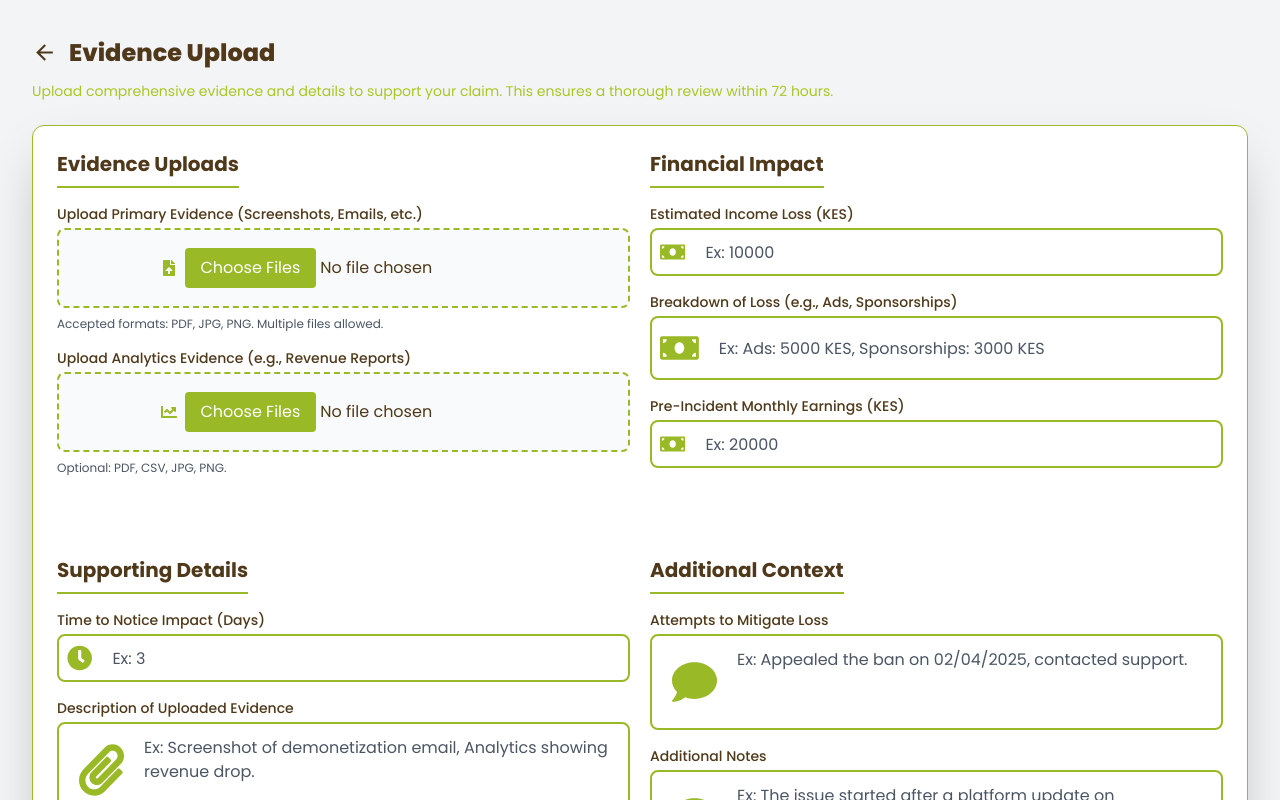
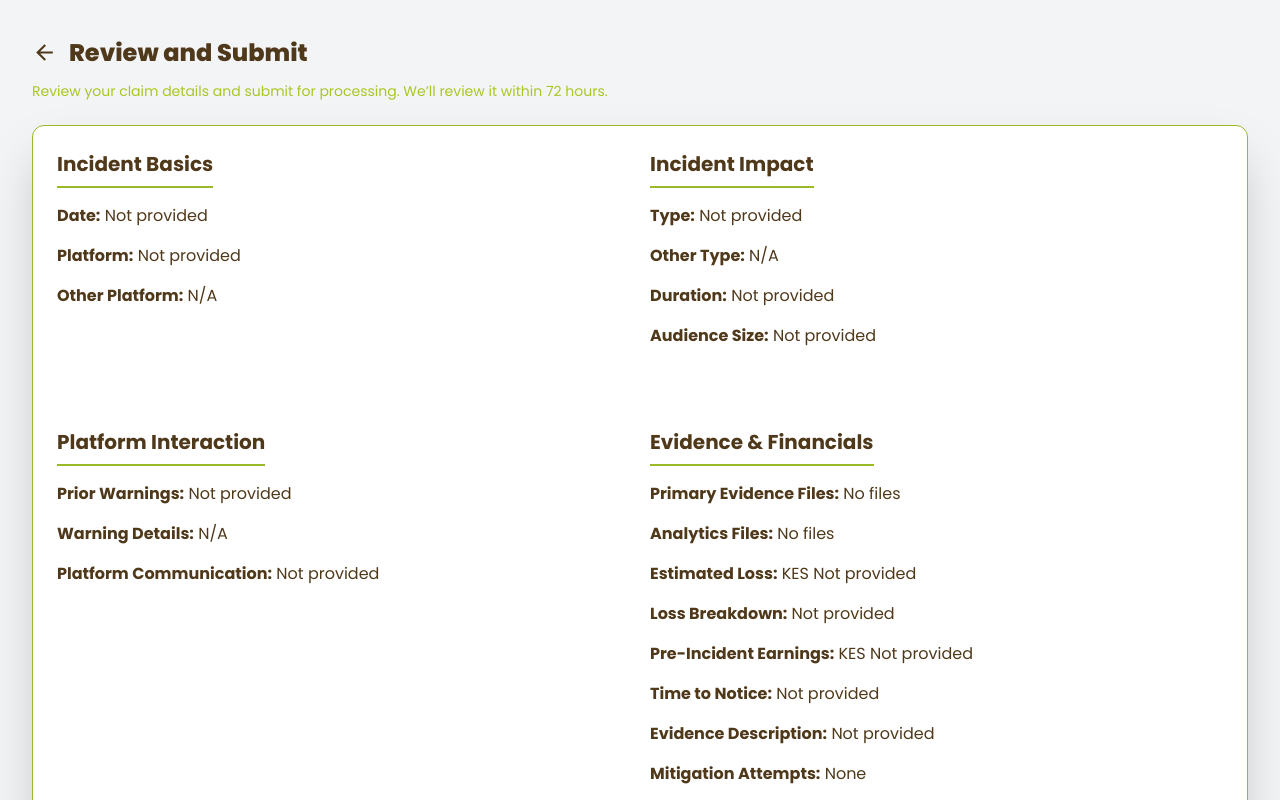
Before and after one commit to MuchiriTheDev/Content, a React (Vite) app: page /claim in a window 1280 px wide. Shown: the top 800 px of the page. Built offline with nearby package versions, Linux system fonts and the light colour scheme.

Commit message:
Update ClaimReviewAndSubmit component: reorganize sections, enhance layout, and improve data presentation

```diff
--- a/src/Component/ClaimsComponents/ClaimReviewAndSubmit.jsx
+++ b/src/Component/ClaimsComponents/ClaimReviewAndSubmit.jsx
@@ -22,12 +22,12 @@ const ClaimReviewAndSubmit = ({ onSubmit, onBack, formData }) => {
       className="w-full min-h-screen bg-gray-100 text-brown flex flex-col items-center justify-start py-8 px-4 md:px-8 overflow-auto"
     >
       {/* Header Section */}
-      <div className="w-full max-w-3xl mb-6">
+      <div className="w-full mb-6">
         <div className="flex gap-3 items-center">
           <Link to="#" className="py-2" onClick={onBack}>
             <MdArrowBack size={25} className="text-brown" />
           </Link>
-          <h2 className="text-3xl font-extrabold text-brown">
+          <h2 className="text-2xl font-extrabold text-brown">
             Review and Submit
           </h2>
         </div>
@@ -41,28 +41,51 @@ const ClaimReviewAndSubmit = ({ onSubmit, onBack, formData }) => {
         initial={{ y: 50, opacity: 0 }}
         animate={{ y: 0, opacity: 1 }}
         transition={{ duration: 1, delay: 0.5 }}
-        className="w-full max-w-3xl bg-white rounded-xl shadow-2xl border border-appleGreen p-6 space-y-6"
+        className="w-full grid grid-cols-1 md:grid-cols-2 gap-5 gap-y-20 items-start bg-white backdrop-blur-md rounded-xl shadow-2xl border border-appleGreen p-6"
       >
-        {/* Incident Summary */}
-        <div className="space-y-4">
-          <h3 className="text-xl font-bold text-brown border-b-2 border-appleGreen pb-2">Incident Summary</h3>
-          <p><strong>Date:</strong> {formData?.incidentDate}</p>
-          <p><strong>Platform:</strong> {formData?.platform}</p>
-          <p><strong>Type:</strong> {formData?.incidentType}</p>
-          <p><strong>Description:</strong> {formData?.description}</p>
+        {/* Incident Basics Section */}
+        <div className="space-y-4 w-full">
+          <h3 className="text-xl font-bold text-brown border-b-2 border-appleGreen pb-2 w-fit">Incident Basics</h3>
+          <p><strong>Date:</strong> {formData?.incidentDate || 'Not provided'}</p>
+          <p><strong>Platform:</strong> {formData?.platform || 'Not provided'}</p>
+          <p><strong>Other Platform:</strong> {formData?.otherPlatform || 'N/A'}</p>
         </div>
 
-        {/* Evidence Summary */}
-        <div className="space-y-4">
-          <h3 className="text-xl font-bold text-brown border-b-2 border-appleGreen pb-2">Evidence</h3>
-          <p><strong>Estimated Loss:</strong> KES {formData?.estimatedLoss}</p>
-          <p><strong>Files:</strong> {formData?.evidenceFiles ? `${formData?.evidenceFiles.length} file(s) uploaded` : 'No files'}</p>
-          <p><strong>Notes:</strong> {formData?.notes || 'None'}</p>
+        {/* Incident Impact Section */}
+        <div className="space-y-4 w-full">
+          <h3 className="text-xl font-bold text-brown border-b-2 border-appleGreen pb-2 w-fit">Incident Impact</h3>
+          <p><strong>Type:</strong> {formData?.incidentType || 'Not provided'}</p>
+          <p><strong>Other Type:</strong> {formData?.otherIncidentType || 'N/A'}</p>
+          <p><strong>Duration:</strong> {formData?.incidentDuration ? `${formData.incidentDuration} days` : 'Not provided'}</p>
+          <p><strong>Audience Size:</strong> {formData?.audienceSize || 'Not provided'}</p>
+        </div>
+
+        {/* Platform Interaction Section */}
+        <div className="space-y-4 w-full">
+          <h3 className="text-xl font-bold text-brown border-b-2 border-appleGreen pb-2 w-fit">Platform Interaction</h3>
+          <p><strong>Prior Warnings:</strong> {formData?.priorWarnings || 'Not provided'}</p>
+          <p><strong>Warning Details:</strong> {formData?.warningDetails || 'N/A'}</p>
+          <p><strong>Platform Communication:</strong> {formData?.platformCommunication || 'Not provided'}</p>
+        </div>
+
+        {/* Evidence & Financials Section */}
+        <div className="space-y-4 w-full">
+          <h3 className="text-xl font-bold text-brown border-b-2 border-appleGreen pb-2 w-fit">Evidence & Financials</h3>
+          <p><strong>Primary Evidence Files:</strong> {formData?.evidenceFiles ? `${formData.evidenceFiles.length} file(s)` : 'No files'}</p>
+          <p><strong>Analytics Files:</strong> {formData?.analyticsFiles ? `${formData.analyticsFiles.length} file(s)` : 'No files'}</p>
+          <p><strong>Estimated Loss:</strong> KES {formData?.estimatedLoss || 'Not provided'}</p>
+          <p><strong>Loss Breakdown:</strong> {formData?.lossBreakdown || 'Not provided'}</p>
+          <p><strong>Pre-Incident Earnings:</strong> KES {formData?.preIncidentEarnings || 'Not provided'}</p>
+          <p><strong>Time to Notice:</strong> {formData?.timeToNotice ? `${formData.timeToNotice} days` : 'Not provided'}</p>
+          <p><strong>Evidence Description:</strong> {formData?.evidenceDescription || 'Not provided'}</p>
+          <p><strong>Mitigation Attempts:</strong> {formData?.mitigationAttempts || 'None'}</p>
+          <p><strong>Additional Notes:</strong> {formData?.notes || 'None'}</p>
+          <p><strong>Affected Content:</strong> {formData?.affectedContent || 'Not provided'}</p>
+          <p><strong>Detailed Description:</strong> {formData?.description || 'Not provided'}</p>
         </div>
 
         {/* Form for Confirmation */}
-        <form onSubmit={handleSubmit(handleFormSubmit)} className="space-y-6">
-          {/* Confirmation Checkbox */}
+        <form onSubmit={handleSubmit(handleFormSubmit)} className="space-y-6 col-span-1 md:col-span-2">
           <div className="flex items-start gap-2">
             <input
               type="checkbox"
@@ -80,7 +103,7 @@ const ClaimReviewAndSubmit = ({ onSubmit, onBack, formData }) => {
             whileHover={{ scale: 1.05 }}
             whileTap={{ scale: 0.95 }}
             type="submit"
-            className="w-full py-3 bg-gradient-to-r from-yellowGreen to-appleGreen rounded-lg font-semibold text-brown shadow-lg hover:shadow-yellowGreen/50 transition-all duration-300 flex items-center justify-center gap-2"
+            className="w-fit px-10 py-3 bg-gradient-to-r from-yellowGreen to-appleGreen rounded-lg font-semibold text-brown shadow-lg hover:shadow-yellowGreen/50 transition-all duration-300 flex items-center justify-center gap-2 transform"
           >
             <FaCheckCircle /> Submit Claim
           </motion.button>
--- a/src/Pages/ClaimsRelatedPage.jsx/ClaimProcess.jsx
+++ b/src/Pages/ClaimsRelatedPage.jsx/ClaimProcess.jsx
@@ -7,8 +7,8 @@ const ClaimProcess = () => {
   return (
     <div>
       {/* <ClaimIncidentDetails /> */}
-      <ClaimEvidenceUpload />
-      {/* <ClaimReviewAndSubmit /> */}
+      {/* <ClaimEvidenceUpload /> */}
+      <ClaimReviewAndSubmit />
     </div>
   )
 }
```
